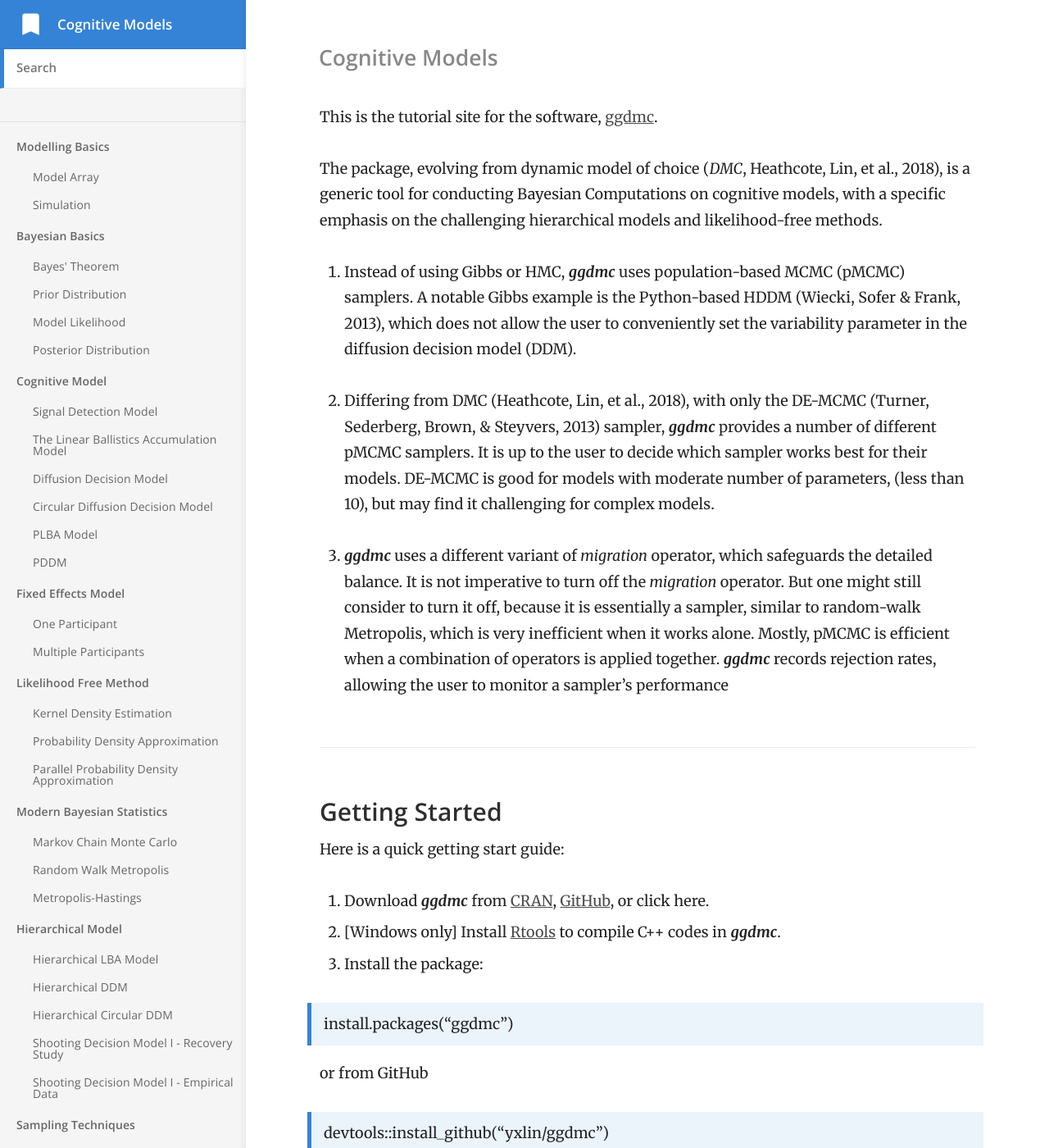
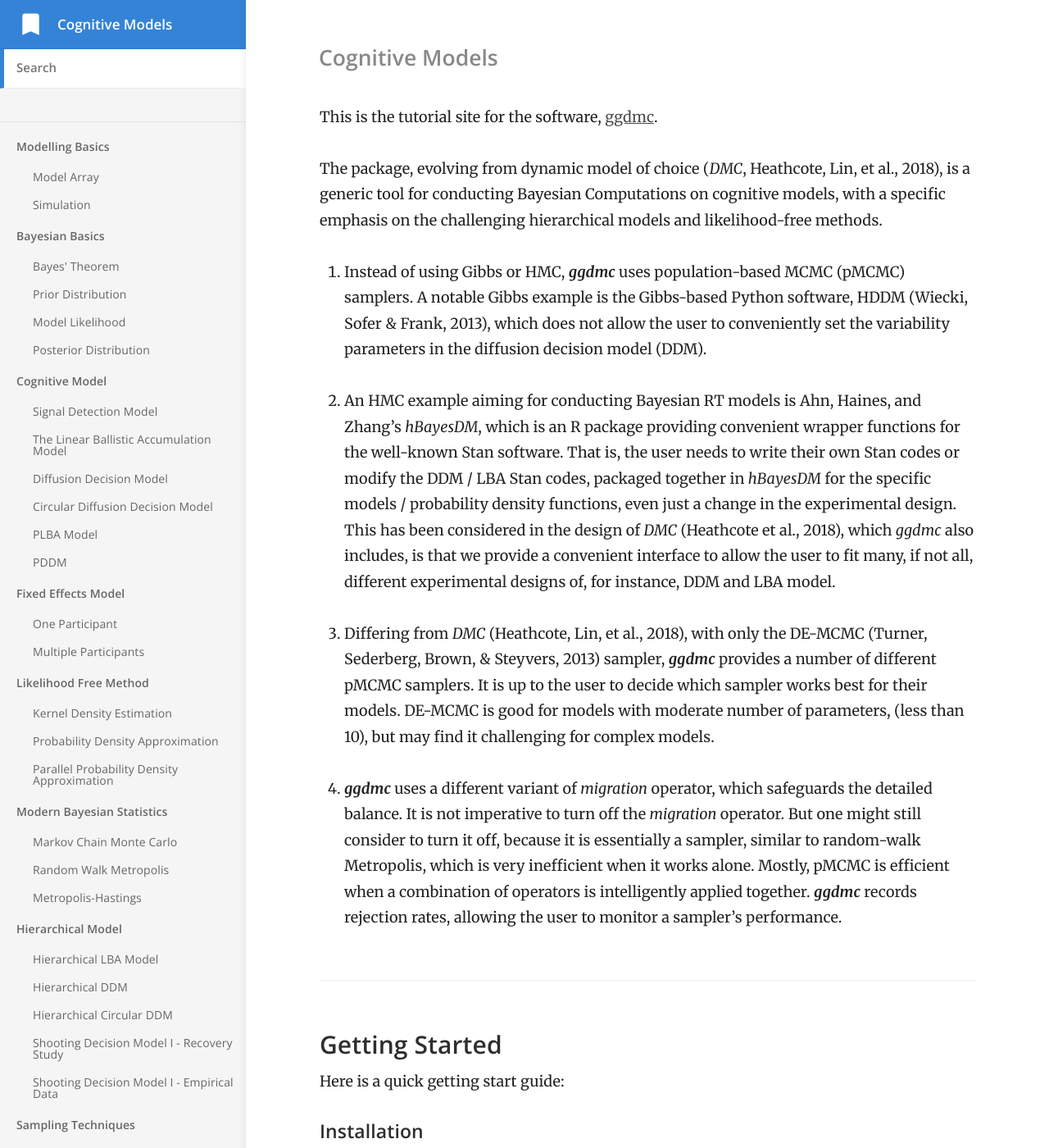
Before and after one commit to yxlin/yxlin.github.io, a Jekyll site: the page built from index.md, in a window 1280 px wide and 1400 px high. Shown: the whole window at 82% size. Built offline with Jekyll 4.4.1, drawn with Linux system fonts in a browser that asks for light colours; some of the changed text lies outside the part shown.

Commit message:
add some migration description

```diff
--- a/_docs/cognitive-model/lba.md
+++ b/_docs/cognitive-model/lba.md
@@ -1,5 +1,5 @@
 ---
-title: The Linear Ballistics Accumulation Model
+title: The Linear Ballistic Accumulation Model
 category: Cognitive Model
 order: 2
 ---
--- a/index.md
+++ b/index.md
@@ -10,28 +10,40 @@ cognitive models, with a specific emphasis on the challenging hierarchical model
 and likelihood-free methods.
 
 1. Instead of using Gibbs or HMC, **_ggdmc_** uses population-based MCMC (pMCMC)
-samplers. A notable Gibbs example is the Python-based
+samplers. A notable Gibbs example is the Gibbs-based Python software,
 HDDM (Wiecki, Sofer & Frank, 2013), which does not allow the user to
-conveniently set the variability parameter in the diffusion decision model (DDM).
+conveniently set the variability parameters in the diffusion decision model (DDM).
 
-2. Differing from DMC (Heathcote, Lin, et al., 2018), with only the DE-MCMC
+2. An HMC example aiming for conducting Bayesian RT models is Ahn, Haines, and
+Zhang's _hBayesDM_, which is an R package providing convenient wrapper functions
+for the well-known Stan software. That is, the user needs to write their own Stan
+codes or modify the DDM / LBA Stan codes, packaged together in _hBayesDM_ for
+the specific models / probability density functions, even just a change in
+the experimental design. This has been considered in the design of _DMC_
+(Heathcote et al., 2018), which _ggdmc_ also includes, is that we provide a
+convenient interface to allow the user to fit many, if not all, different
+experimental designs of, for instance, DDM and LBA model.
+
+3. Differing from _DMC_ (Heathcote, Lin, et al., 2018), with only the DE-MCMC
 (Turner, Sederberg, Brown, & Steyvers, 2013) sampler, **_ggdmc_** provides a number
 of different pMCMC samplers. It is up to the user to
 decide which sampler works best for their models. DE-MCMC is good for models
 with moderate number of parameters, (less than 10), but may find it
 challenging for complex models.
 
-3. **_ggdmc_** uses a different variant of _migration_ operator, which safeguards
+4. **_ggdmc_** uses a different variant of _migration_ operator, which safeguards
 the detailed balance. It is not imperative to turn off the _migration_ operator.
 But one might still consider to turn it off, because it is essentially a
 sampler, similar to random-walk Metropolis, which is very inefficient when
 it works alone.  Mostly, pMCMC is efficient when a combination of
-operators is applied together. **_ggdmc_** records rejection rates, allowing
-the user to monitor a sampler's performance
+operators is intelligently applied together. **_ggdmc_** records rejection rates,
+allowing the user to monitor a sampler's performance.
 
 ### Getting Started
 
 Here is a quick getting start guide:
+
+#### Installation
 
 1. Download **_ggdmc_** from [CRAN](https://cran.r-project.org/web/packages/ggdmc/index.html),
  [GitHub](https://github.com/yxlin/ggdmc), or click here.
@@ -49,3 +61,12 @@ or from source tarball. You can email me at, <yishin.lin@utas.edu.au>
 to request a copy of the software for FREE!)
 
 > install.packages("ggdmc_0.2.2.3.tar.gz", repos = NULL, type="source")
+
+
+#### Load _ggdmc_ Package
+
+> require(ggdmc)
+
+#### Test Examples
+
+#### FAQ
```
Also changed, not shown: _docs/sampling/migration.md (+12 -0 lines).
